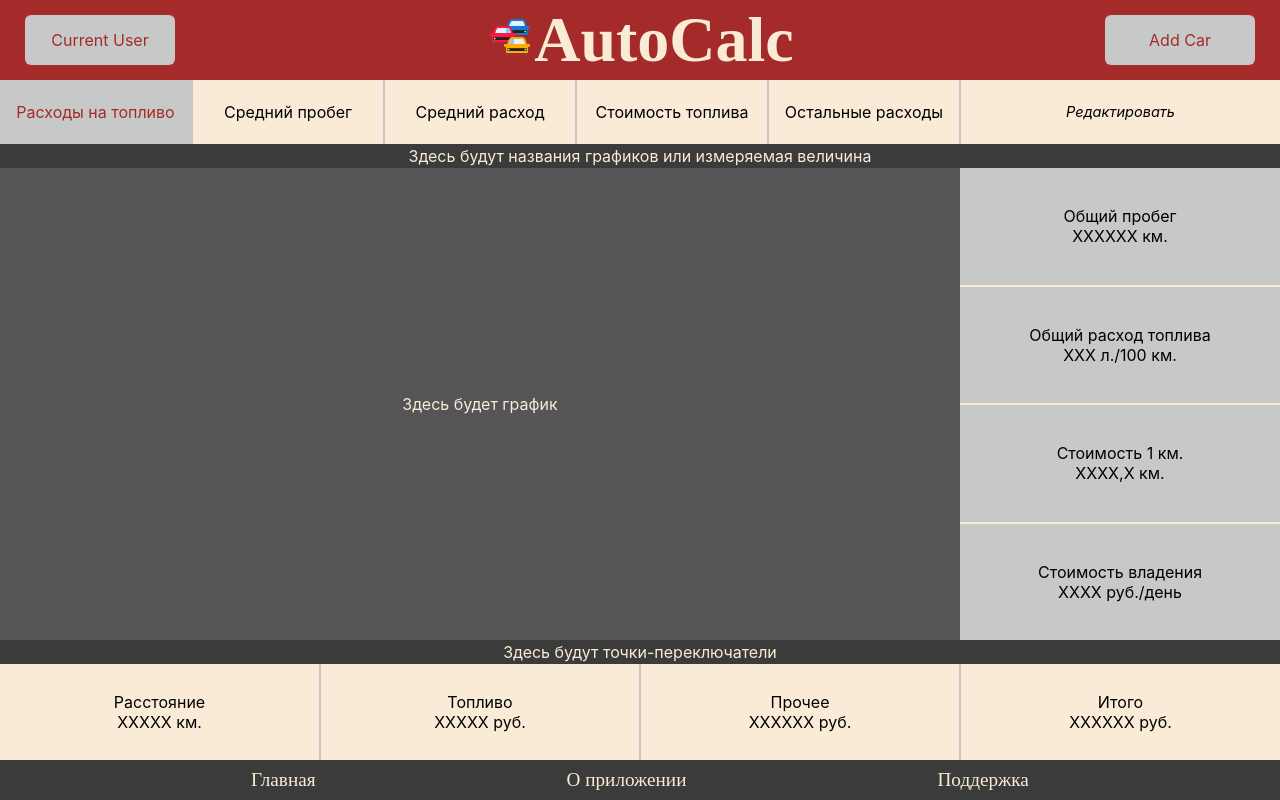
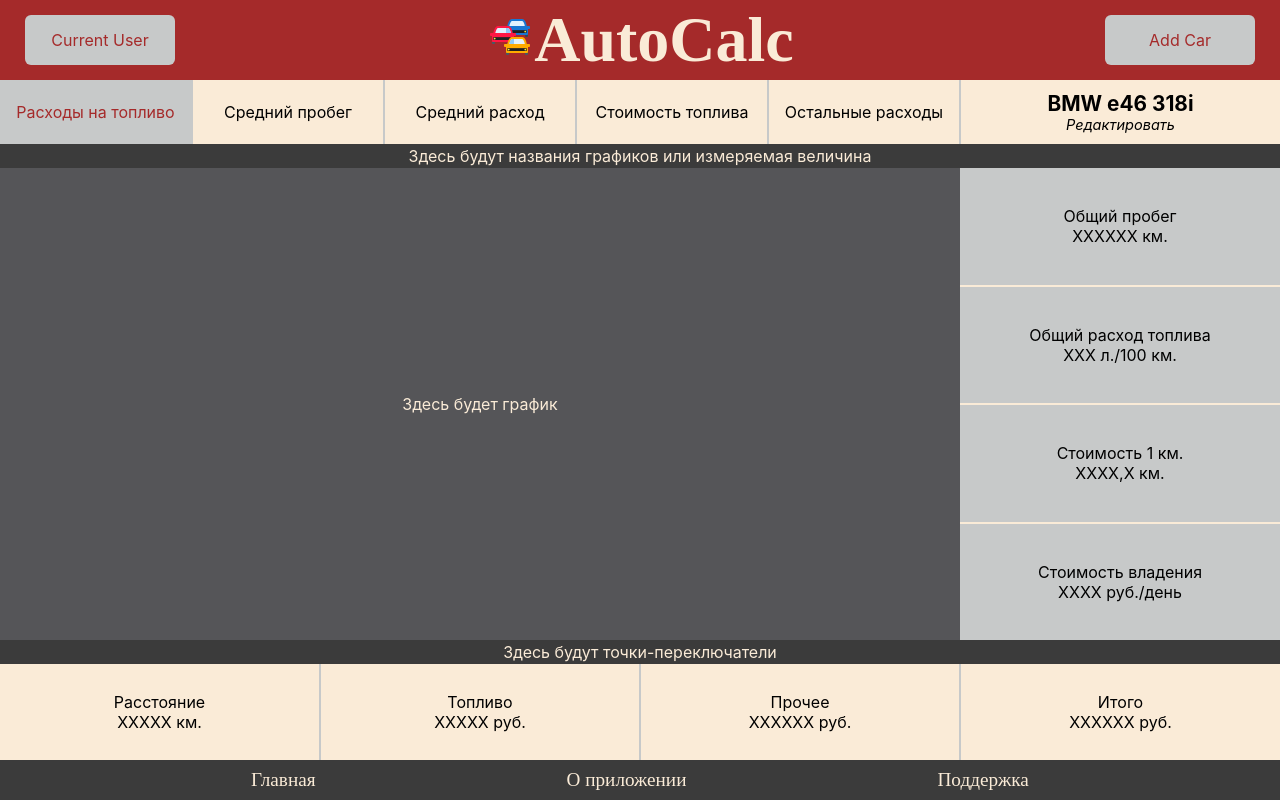
Before and after one commit to leo153624nid/AutoCalc, a React (Create React App) app: page /graf/1 in a window 1280 px wide. Built offline with nearby package versions, Linux system fonts and the light colour scheme.

Commit message:
Update Graf.js

```diff
--- a/src/components/Graf/Graf.js
+++ b/src/components/Graf/Graf.js
@@ -3,8 +3,10 @@ import s from './Graf.module.css';
 import UpperBlock from './UpperBlock/UpperBlock';
 import GrafBlock from './GrafBlock/GrafBlock';
 import BottomBlock from './BottomBlock/BottomBlock';
+import { useState } from 'react';
 
 function Graf (props) {
+    const [car, setCar] = useState(props.data);
 
     function changeGrafik (key) {
         console.log(`grafik ${key}`);
@@ -12,7 +14,7 @@ function Graf (props) {
 
     return (
         <div className={s.Graf}>
-            <UpperBlock changeGrafik={changeGrafik} {...props}/>
+            <UpperBlock changeGrafik={changeGrafik} carName={car.carName}/>
 
             <GrafBlock />
 
```
